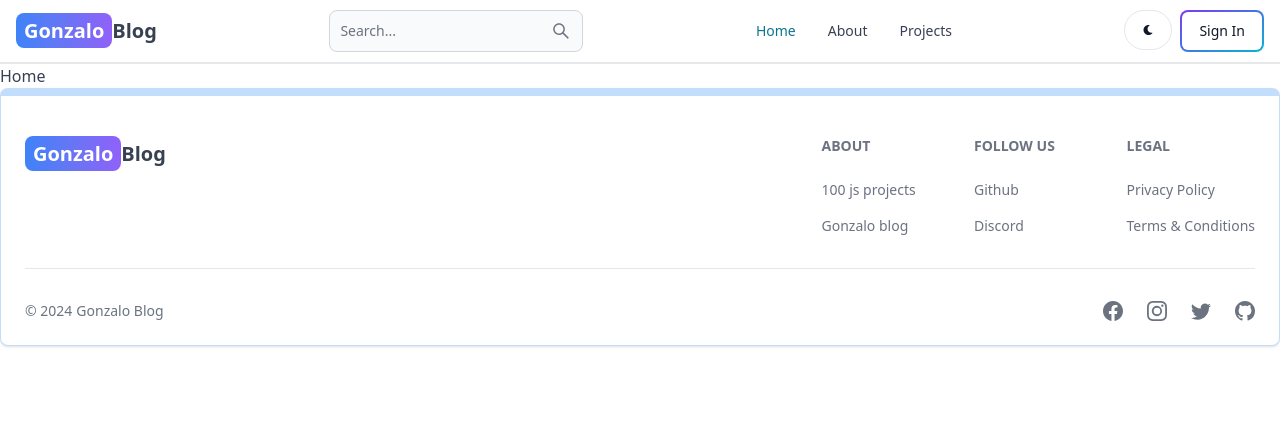
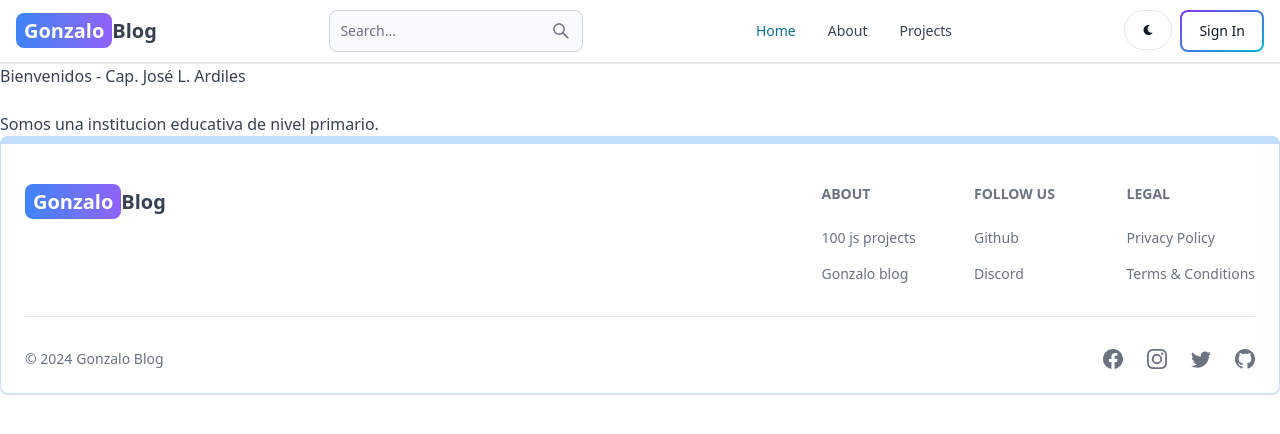
Before and after one commit to GonzaloZanoni/mern-blog, a React (Vite) app in the folder client/: page / in a window 1280 px wide. Shown: the top 434 px of the page. Built offline with nearby package versions, Linux system fonts and the light colour scheme; no server answers.

Commit message:
make the dashboard private

```diff
--- a/client/src/App.jsx
+++ b/client/src/App.jsx
@@ -7,6 +7,7 @@ import Dashboard from './pages/Dashboard'
 import Projects from './pages/Projects'
 import Header from './components/Header'
 import Footer from './components/Footer'
+import PrivateRoute from './components/PrivateRoute'
 
 export default function App() {
   return (
@@ -17,7 +18,10 @@ export default function App() {
         <Route path='/about' element={<About />} />
         <Route path='/sign-in' element={<SignIn />} />
         <Route path='/sign-up' element={<SignUp />} />
-        <Route path='/dashboard' element={<Dashboard />} />
+        <Route element={<PrivateRoute />}>
+
+          <Route path='/dashboard' element={<Dashboard />} />
+        </Route>
         <Route path='/projects' element={<Projects />} />
       </Routes>
       <Footer />
--- /dev/null
+++ b/client/src/components/PrivateRoute.jsx
@@ -0,0 +1,6 @@
+import { useSelector } from "react-redux"
+import { Outlet, Navigate } from "react-router-dom"
+export default function PrivateRoute() {
+    const { currentUser } = useSelector((state) => state.user)
+    return currentUser ? <Outlet /> : <Navigate to='/sign-in' />;
+}
--- a/client/src/pages/Home.jsx
+++ b/client/src/pages/Home.jsx
@@ -1,6 +1,11 @@
 
 export default function Home() {
     return (
-        <div>Home</div>
+        <div>
+            <h1>Bienvenidos - Cap. José L. Ardiles</h1><br />
+            <p>
+                Somos una institucion educativa de nivel primario.
+            </p>
+        </div>
     )
 }
```
